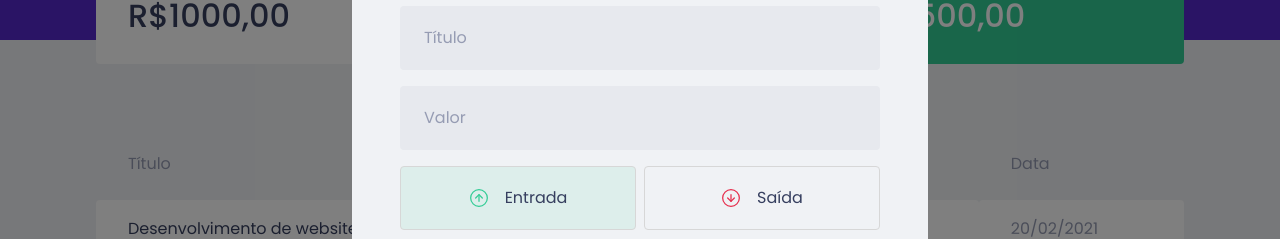
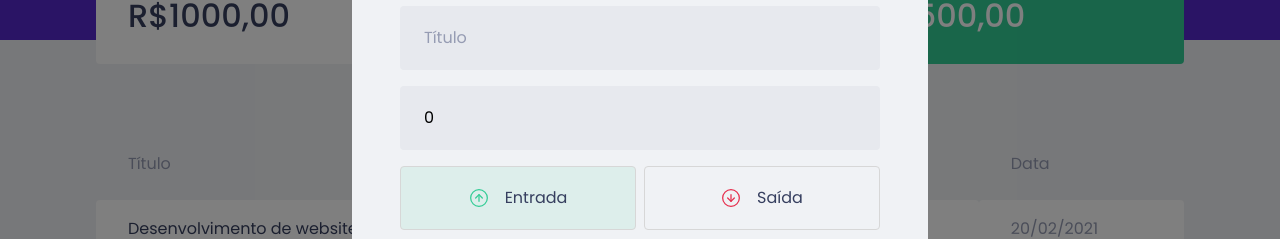
Before and after one commit to amaralc/2021-ignite-reactjs-II-dtmoney, a React (Create React App) app: page / in a window 1280 px wide. Both pictures are taken after a click on the button "Nova transação". Shown: the part 232-471 px from the top of the page. Built offline with nearby package versions, Linux system fonts and the light colour scheme; no server answers; what miragejs would draw is missing.

Commit message:
feature: add state and submit logic

```diff
--- a/src/components/NewTransactionModal/index.tsx
+++ b/src/components/NewTransactionModal/index.tsx
@@ -3,7 +3,7 @@
 import incomeImg from '../../assets/income.svg'
 import outcomeImg from '../../assets/outcome.svg'
 import closeImg from '../../assets/close.svg'
-import { useState } from 'react';
+import { FormEvent, useState } from 'react';
 
 Modal.setAppElement('#root')
 
@@ -13,7 +13,15 @@
 }
 
 export function NewTransactionModal({isOpen, onRequestClose}: NewTransactionModalProps) {
+  const [title, setTitle] = useState('');
+  const [value, setValue] = useState(0);
+  const [category, setCategory] = useState('');
   const [type, setType] = useState('deposit');
+
+  function handleCreateNewTransaction(event: FormEvent){
+    event.preventDefault();
+    console.log({title, value, category, type})
+  }
 
   return (
     <Modal
@@ -29,14 +37,18 @@
       >
         <img src={closeImg} alt="Fechar modal"/>
       </button>
-      <Container>
+      <Container onSubmit={handleCreateNewTransaction}>
         <h2>Cadastrar Transação</h2>
         <input
           placeholder="Título"
+          value={title}
+          onChange={event => setTitle(event.target.value)}
         />
         <input
           type="number"
           placeholder="Valor"
+          value={value}
+          onChange={event => setValue(Number(event.target.value))}
         />
 
         <TransactionTypeContainer>
@@ -63,6 +75,8 @@
 
         <input
           placeholder="Categoria"
+          value={category}
+          onChange={event => setCategory(event.target.value)}
         />
         <button type="submit">Cadastrar</button>
       </Container>
```
